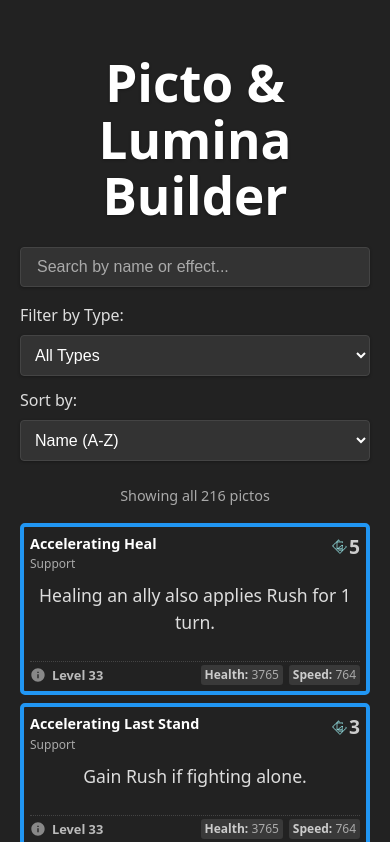
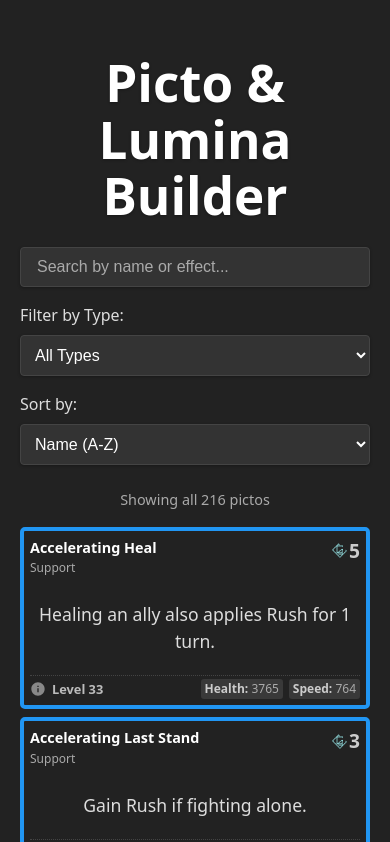
Before and after one commit to fmarlats/picto-builder, a Vue app: page / in a window 390 px wide. Shown: the top 842 px of the page. Built offline with nearby package versions, Linux system fonts and the light colour scheme.

Commit message:
refactor(App.vue, Picto.vue): improve layout responsiveness and enhance styling for better user experience

```diff
--- a/src/App.vue
+++ b/src/App.vue
@@ -211,15 +211,16 @@ h1 {
   flex-wrap: wrap;
   gap: 16px;
   margin-bottom: 24px;
-  justify-content: center;
+  justify-content: space-between;
   align-items: center;
+  width: 100%;
 }
 
 .search-container {
   flex: 1;
   min-width: 300px;
+  max-width: 500px;
   display: flex;
-  justify-content: center;
 }
 
 .search-input {
@@ -247,7 +248,8 @@ h1 {
 .filter-controls {
   display: flex;
   gap: 16px;
-  flex-wrap: wrap;
+  flex-wrap: nowrap;
+  justify-content: flex-end;
 }
 
 .type-filter, .sort-filter {
@@ -314,26 +316,38 @@ h1 {
   }
 }
 
+@media (max-width: 900px) {
+  .filters-container {
+    justify-content: center;
+  }
+
+  .filter-controls {
+    flex-wrap: wrap;
+    justify-content: center;
+  }
+}
+
 @media (max-width: 768px) {
   .filters-container {
     flex-direction: column;
-    align-items: stretch;
+    align-items: center;
   }
 
   .search-container {
     min-width: auto;
+    width: 100%;
   }
 
   .filter-controls {
-    flex-direction: column;
-    gap: 12px;
+    flex-direction: row;
+    gap: 16px;
     width: 100%;
+    justify-content: center;
   }
 
   .type-filter, .sort-filter {
-    flex-direction: column;
-    align-items: flex-start;
-    width: 100%;
+    flex: 1;
+    max-width: 250px;
   }
 
   .filter-select {
@@ -346,6 +360,20 @@ h1 {
   }
 }
 
+@media (max-width: 600px) {
+  .filter-controls {
+    flex-direction: column;
+    align-items: stretch;
+  }
+
+  .type-filter, .sort-filter {
+    flex-direction: column;
+    align-items: flex-start;
+    max-width: none;
+    width: 100%;
+  }
+}
+
 @media (max-width: 480px) {
   .pictos-grid {
     grid-template-columns: 1fr;
--- a/src/components/Picto.vue
+++ b/src/components/Picto.vue
@@ -179,10 +179,15 @@ import { computed, ref } from 'vue';
 }
 
 .picto-effect {
-  margin: 3px 0;
+  margin: 0;
   font-size: 1.1rem;
   flex-grow: 1;
   color: #ddd;
+  text-align: center;
+  display: flex;
+  align-items: center;
+  justify-content: center;
+  padding: 8px 4px;
 }
 
 .picto-footer {
```
